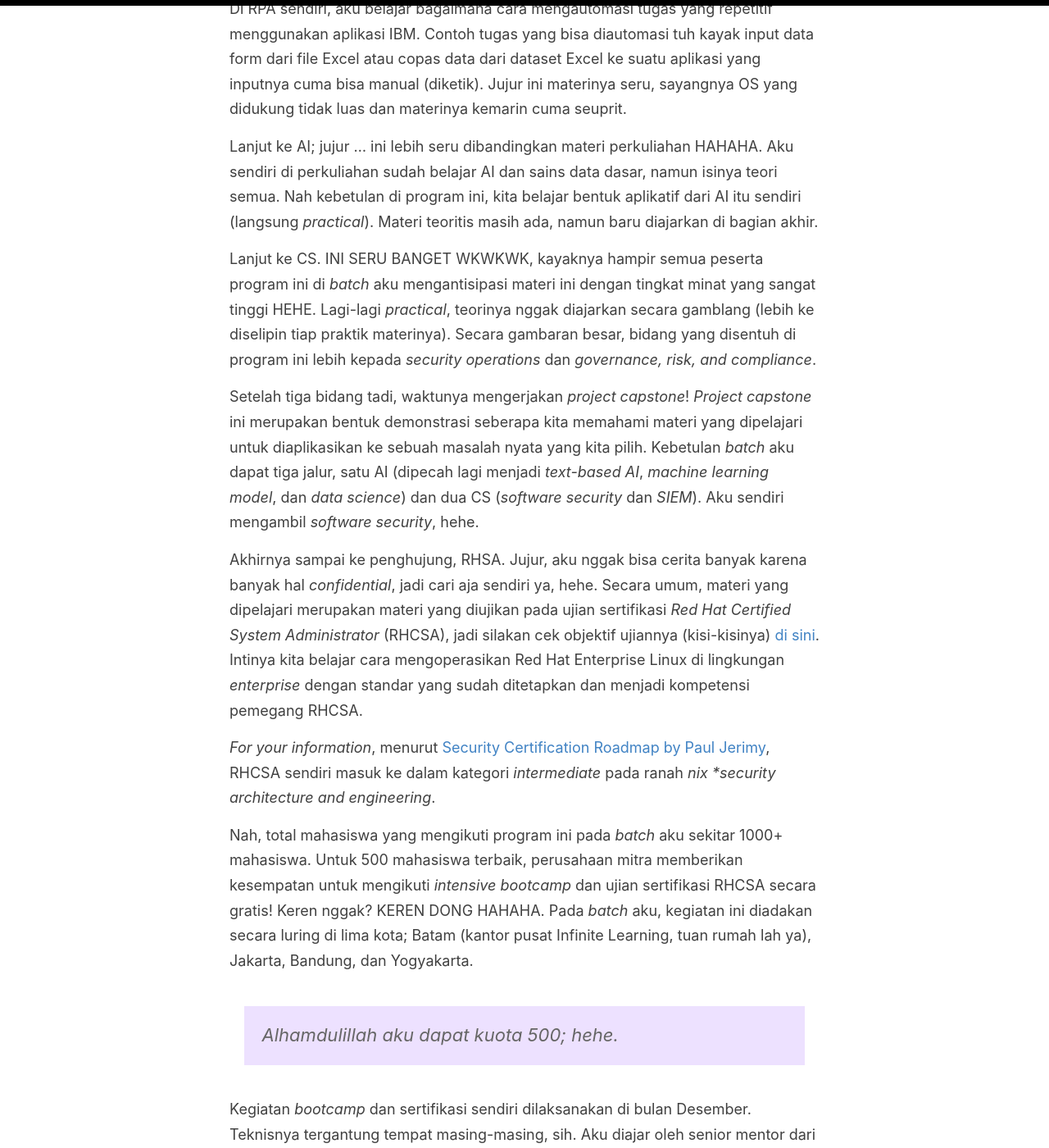
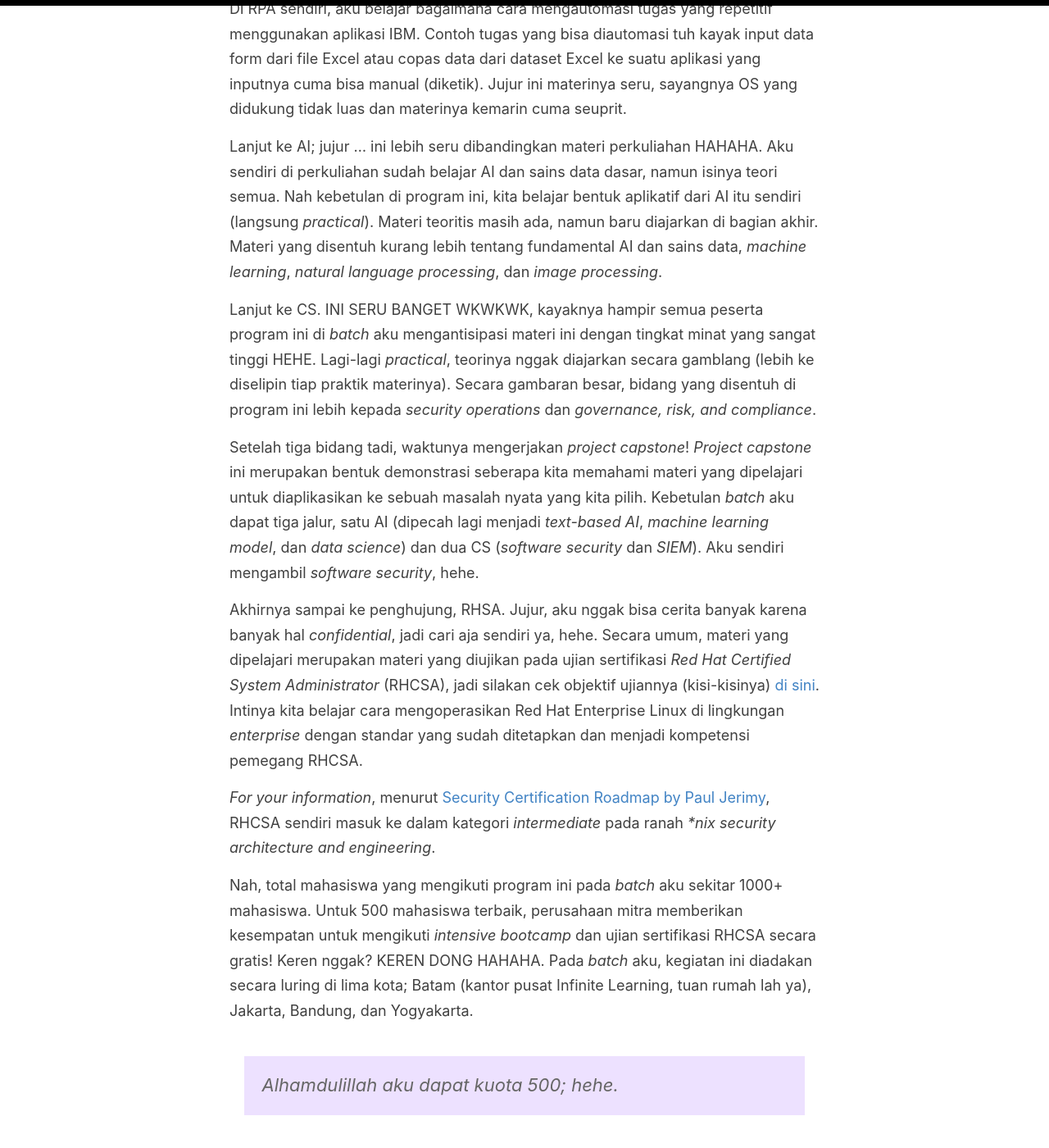
Before and after one commit to determinedguy/cecoret, a Jekyll site: the page built from _posts/2024-1-13-hcai.md, in a window 1280 px wide and 1400 px high, scrolled down 1835 px. Shown: the whole window at 82% size. Built offline with Jekyll 4.4.1, drawn with Linux system fonts in a browser that asks for light colours.

Commit message:
add: ai materials

```diff
--- a/_posts/2024-1-13-hcai.md
+++ b/_posts/2024-1-13-hcai.md
@@ -24,7 +24,7 @@ Secara teknis, terdapat dua sesi yang dapat dipilih; sesi pagi (9.00-14.30 WIB)
 
 Di RPA sendiri, aku belajar bagaimana cara mengautomasi tugas yang repetitif menggunakan aplikasi IBM. Contoh tugas yang bisa diautomasi tuh kayak input data form dari file Excel atau copas data dari dataset Excel ke suatu aplikasi yang inputnya cuma bisa manual (diketik). Jujur ini materinya seru, sayangnya OS yang didukung tidak luas dan materinya kemarin cuma seuprit.
 
-Lanjut ke AI; jujur ... ini lebih seru dibandingkan materi perkuliahan HAHAHA. Aku sendiri di perkuliahan sudah belajar AI dan sains data dasar, namun isinya teori semua. Nah kebetulan di program ini, kita belajar bentuk aplikatif dari AI itu sendiri (langsung *practical*). Materi teoritis masih ada, namun baru diajarkan di bagian akhir.
+Lanjut ke AI; jujur ... ini lebih seru dibandingkan materi perkuliahan HAHAHA. Aku sendiri di perkuliahan sudah belajar AI dan sains data dasar, namun isinya teori semua. Nah kebetulan di program ini, kita belajar bentuk aplikatif dari AI itu sendiri (langsung *practical*). Materi teoritis masih ada, namun baru diajarkan di bagian akhir. Materi yang disentuh kurang lebih tentang fundamental AI dan sains data, *machine learning*, *natural language processing*, dan *image processing*.
 
 Lanjut ke CS. INI SERU BANGET WKWKWK, kayaknya hampir semua peserta program ini di *batch* aku mengantisipasi materi ini dengan tingkat minat yang sangat tinggi HEHE. Lagi-lagi *practical*, teorinya nggak diajarkan secara gamblang (lebih ke diselipin tiap praktik materinya). Secara gambaran besar, bidang yang disentuh di program ini lebih kepada *security operations* dan *governance, risk, and compliance*.
 
@@ -32,7 +32,7 @@ Setelah tiga bidang tadi, waktunya mengerjakan *project capstone*! *Project caps
 
 Akhirnya sampai ke penghujung, RHSA. Jujur, aku nggak bisa cerita banyak karena banyak hal *confidential*, jadi cari aja sendiri ya, hehe. Secara umum, materi yang dipelajari merupakan materi yang diujikan pada ujian sertifikasi *Red Hat Certified System Administrator* (RHCSA), jadi silakan cek objektif ujiannya (kisi-kisinya) [di sini](https://www.redhat.com/en/services/training/ex200-red-hat-certified-system-administrator-rhcsa-exam?section=objectives). Intinya kita belajar cara mengoperasikan Red Hat Enterprise Linux di lingkungan *enterprise* dengan standar yang sudah ditetapkan dan menjadi kompetensi pemegang RHCSA.
 
-*For your information*, menurut [Security Certification Roadmap by Paul Jerimy](https://pauljerimy.com/security-certification-roadmap/), RHCSA sendiri masuk ke dalam kategori *intermediate* pada ranah *nix *security architecture and engineering*.
+*For your information*, menurut [Security Certification Roadmap by Paul Jerimy](https://pauljerimy.com/security-certification-roadmap/), RHCSA sendiri masuk ke dalam kategori *intermediate* pada ranah _*nix security architecture and engineering_.
 
 Nah, total mahasiswa yang mengikuti program ini pada *batch* aku sekitar 1000+ mahasiswa. Untuk 500 mahasiswa terbaik, perusahaan mitra memberikan kesempatan untuk mengikuti *intensive bootcamp* dan ujian sertifikasi RHCSA secara gratis! Keren nggak? KEREN DONG HAHAHA. Pada *batch* aku, kegiatan ini diadakan secara luring di lima kota; Batam (kantor pusat Infinite Learning, tuan rumah lah ya), Jakarta, Bandung, dan Yogyakarta.
 
```
